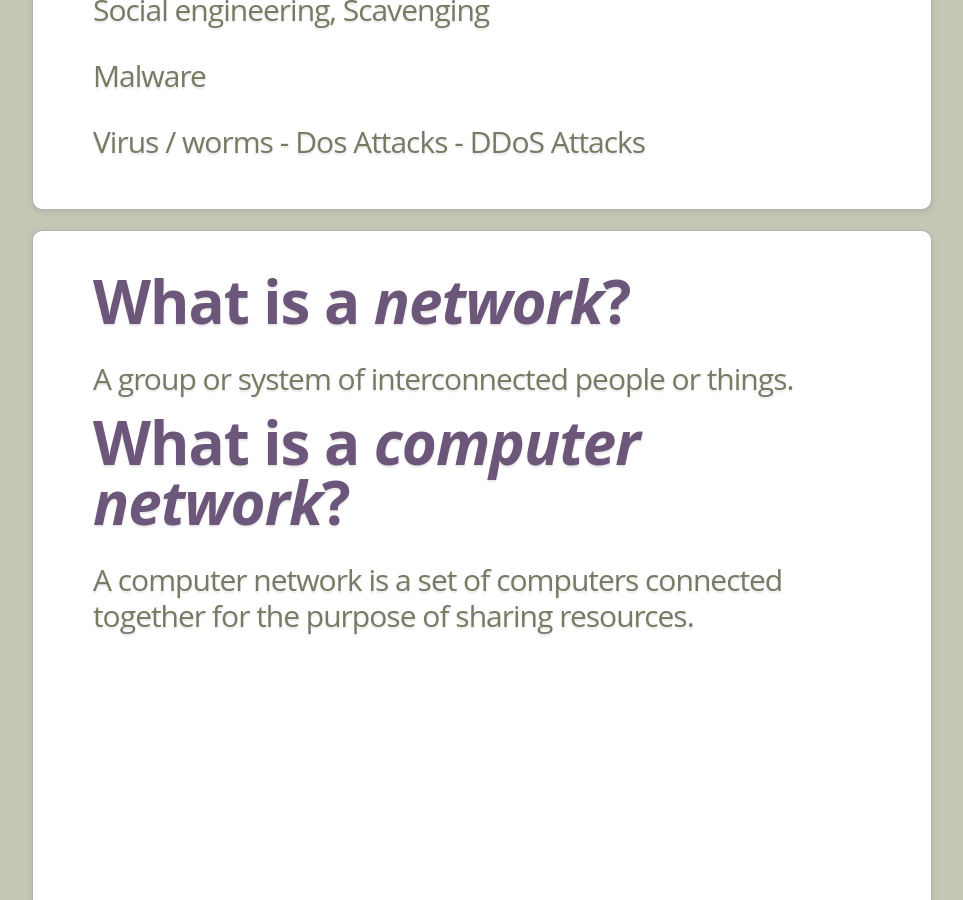
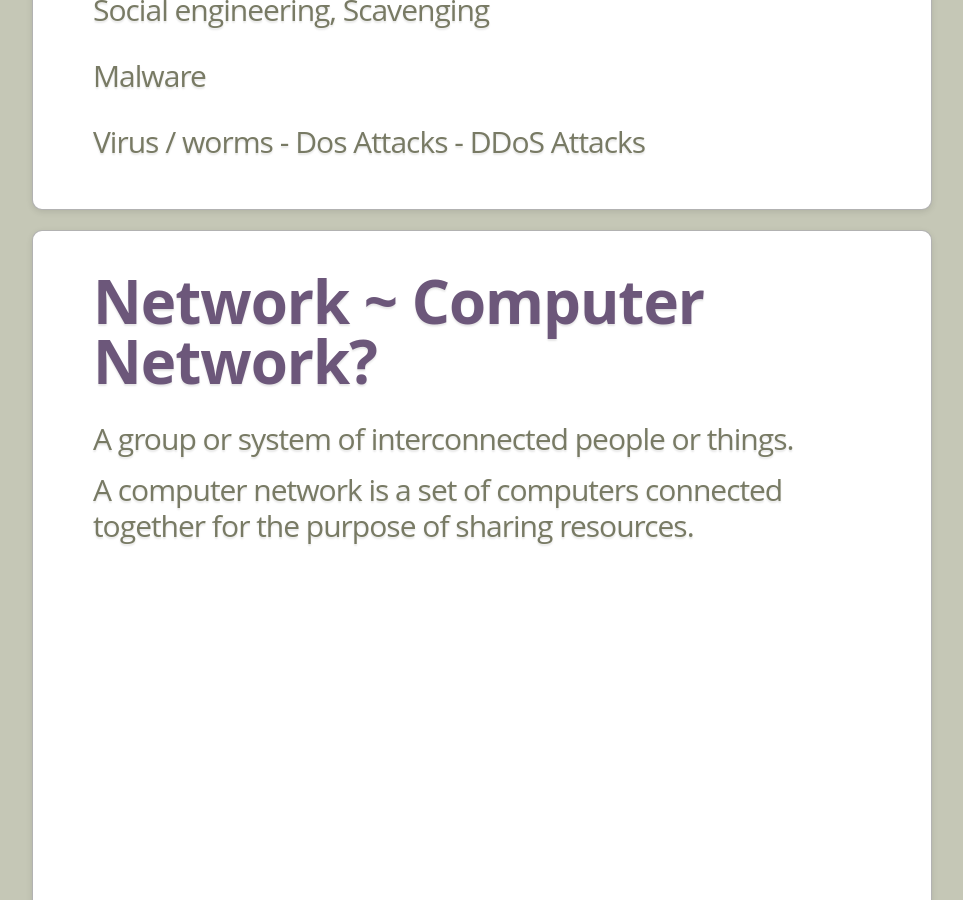
Before and after one commit to profbmuthu/CCrime, a Jekyll site: the page built from print.html, in a window 1280 px wide and 900 px high, scrolled down 510 px. Shown: the whole window, without its empty margins (158-1121 px from the left). Built offline with Jekyll 4.4.1, drawn with Linux system fonts in a browser that asks for light colours.

Commit message:
Update 2017-1-2-Network.md

```diff
--- a/_posts/2017-1-2-Network.md
+++ b/_posts/2017-1-2-Network.md
@@ -6,8 +6,8 @@ data:
   x: -1000
   y: 0
 ---
-# What is a *network*?
+# Network ~ Computer Network?
+
+
    + A group or system of interconnected people or things.
-
-# What is a *computer network*?
    + A computer network is a set of computers connected together for the purpose of sharing resources.
```
